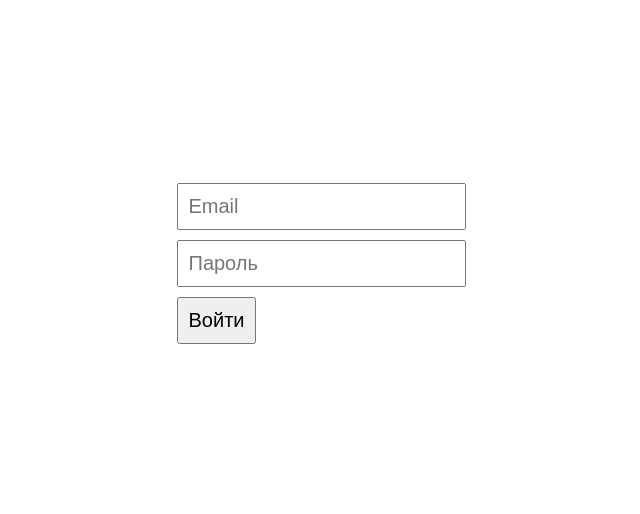
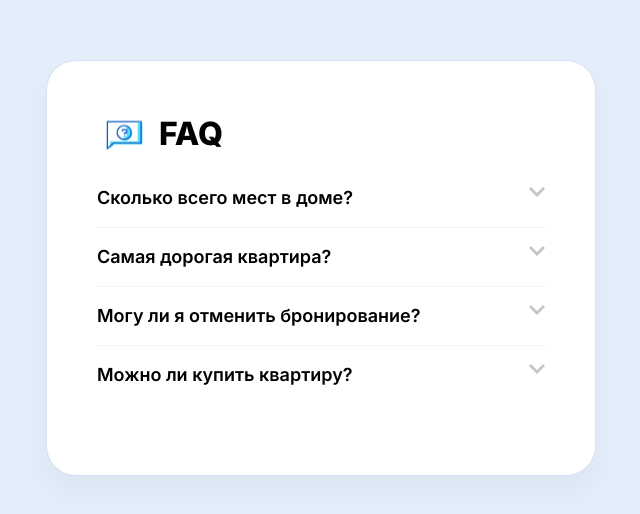
Before and after one commit to AcidRainFckU/mentor-tutorials, a React (Create React App) app: page / in a window 1280 px wide. Shown: the part 132-646 px from the top of the page, without its empty margins (319-959 px from the left). Built offline with nearby package versions, Linux system fonts and the light colour scheme.

Commit message:
Сделал урок №3

```diff
--- a/src/index.js
+++ b/src/index.js
@@ -3,7 +3,8 @@
 import "./index.css";
 
 // import App from "./tutorial-1/App";
-import App from "./tutorial-2/App";
+// import App from "./tutorial-2/App";
+import App from "./tutorial-3/App";
 
 ReactDOM.render(
   <React.StrictMode>
--- /dev/null
+++ b/src/tutorial-3/App.css
@@ -0,0 +1,115 @@
+@import url("https://fonts.googleapis.com/css2?family=Inter:wght@400;600;800&display=swap");
+
+* {
+  margin: 0;
+  padding: 0;
+  box-sizing: border-box;
+}
+
+body {
+  background-color: #e4edfa;
+  font-family: "Inter", sans-serif;
+  font-weight: 400;
+  font-size: 14px;
+  color: #000;
+}
+
+#app {
+  display: flex;
+  justify-content: center;
+  align-items: center;
+  height: 100vh;
+}
+
+.app-container {
+  max-width: 550px;
+  padding: 53px 50px;
+  background: #ffffff;
+  border: 1px solid #d6e1f1;
+  box-shadow: 0px 15px 30px rgba(0, 0, 0, 0.04);
+  border-radius: 30px;
+  margin: auto;
+}
+
+.app-title {
+  padding-left: 62px;
+  margin-bottom: 34px;
+  font-weight: 800;
+  font-size: 32px;
+  line-height: 39px;
+  background-image: url("./img/title-bg.svg");
+  background-repeat: no-repeat;
+  background-size: 54px;
+  background-position: left center;
+}
+
+/* Acordeon styles */
+.tab {
+  position: relative;
+  margin-bottom: 18px;
+  padding-bottom: 18px;
+  width: 100%;
+  overflow: hidden;
+  border-bottom: 1px solid #f3f3f3;
+}
+
+.tab:last-child {
+  border-bottom: 0;
+}
+
+.tab input {
+  position: absolute;
+  opacity: 0;
+  z-index: -1;
+}
+.tab label {
+  position: relative;
+  display: block;
+  background: #fff;
+  cursor: pointer;
+  font-weight: 600;
+  font-size: 18px;
+  line-height: 22px;
+}
+.blue label {
+  background: #2980b9;
+}
+.tab-content {
+  max-height: 0;
+  overflow: hidden;
+  -webkit-transition: max-height 0.35s;
+  -o-transition: max-height 0.35s;
+  transition: max-height 0.35s;
+}
+.tab-content p {
+  color: #6d6d6d;
+  padding: 14px 0 24px;
+  line-height: 22px;
+}
+/* :active */
+.tab.active .tab-content {
+  max-height: 100vh;
+}
+/* Icon */
+.tab label::after {
+  position: absolute;
+  content: "";
+  width: 16px;
+  height: 10px;
+  background-image: url("./img/arrow-tab.svg");
+  background-repeat: no-repeat;
+  background-position: center;
+  background-size: 16px;
+  right: 0;
+  top: 0px;
+  display: block;
+  line-height: 3;
+  text-align: center;
+  -webkit-transition: all 0.35s;
+  -o-transition: all 0.35s;
+  transition: all 0.35s;
+}
+
+.tab.active label::after {
+  transform: rotate(180deg);
+}
--- /dev/null
+++ b/src/tutorial-3/App.js
@@ -0,0 +1,59 @@
+import React from "react";
+import "./App.css";
+import { Tab } from "./components/Tab";
+import { TabsContainer } from "./components/tabsContainer";
+
+function App() {
+  const [activeId, setActiveId] = React.useState();
+
+  const tabs = [
+    {
+      id: 1,
+      title: "Сколько всего мест в доме?",
+      description:
+        "Lorem ipsum dolor sit amet consectetur adipisicing elit. Non quos nemo corporis velit culpa veritatis asperiores deserunt, commodi ipsum at? Esse quibusdam dignissimos recusandae enim. Eaque expeditaeum provident totam!",
+    },
+
+    {
+      id: 2,
+      title: "Самая дорогая квартира?",
+      description:
+        "Lorem ipsum dolor sit amet consectetur adipisicing elit. Maxime fuga deserunt aliquid voluptatum ad, molestiae dicta officiis animi ummollitia, reiciendis a cum ratione veritatis cupiditate voluptatem.Consectetur, exercitationem magnam.",
+    },
+
+    {
+      id: 3,
+      title: "Могу ли я отменить бронирование?",
+      description:
+        "Да, вы можете отменить забронированную квартиру в течение 3 дней.",
+    },
+
+    {
+      id: 4,
+      title: "Можно ли купить квартиру?",
+      description:
+        "Lorem ipsum dolor sit amet consectetur adipisicing elit. Est commodi itaque ratione voluptatem dolores iusto aperiam adipisci incidunt perspiciatis ullam! Repellat accusamus rerum excepturi minus delectus? Consequatur libero nemo alias.",
+    },
+  ];
+
+  const openTab = (tabId) => {
+    setActiveId(tabId);
+  };
+
+  return (
+    <TabsContainer>
+      {tabs.map((tab) => (
+        <Tab
+          currentTab={activeId}
+          key={tab.id}
+          tabId={tab.id}
+          title={tab.title}
+          description={tab.description}
+          onClick={openTab}
+        />
+      ))}
+    </TabsContainer>
+  );
+}
+
+export default App;
--- /dev/null
+++ b/src/tutorial-3/components/Tab.js
@@ -0,0 +1,29 @@
+import React from "react";
+
+export const Tab = ({ onClick, currentTab, title, tabId, description }) => {
+  const [visible, setVisible] = React.useState(false);
+
+  const openTab = () => {
+    setVisible((visible) => !visible);
+    onClick(tabId);
+  };
+
+  React.useEffect(() => {
+    setVisible(false);
+    if (currentTab === tabId) {
+      setVisible(true);
+    }
+  }, [currentTab]);
+
+  return (
+    <div className={visible ? "tab active" : "tab"}>
+      <input id="tab-four" type="checkbox" name="tabs" />
+      <label onClick={openTab} htmlFor="tab-four">
+        {title}
+      </label>
+      <div className="tab-content">
+        <p>{description}</p>
+      </div>
+    </div>
+  );
+};
--- /dev/null
+++ b/src/tutorial-3/components/tabsContainer.js
@@ -0,0 +1,10 @@
+export const TabsContainer = (props) => {
+  return (
+    <div id="app">
+      <div className="app-container">
+        <h1 className="app-title">FAQ</h1>
+        <div className="app-tabs">{props.children}</div>
+      </div>
+    </div>
+  );
+};
```
Also changed, not shown: src/tutorial-3/img/arrow-tab.svg (added), src/tutorial-3/img/title-bg.svg (added).
